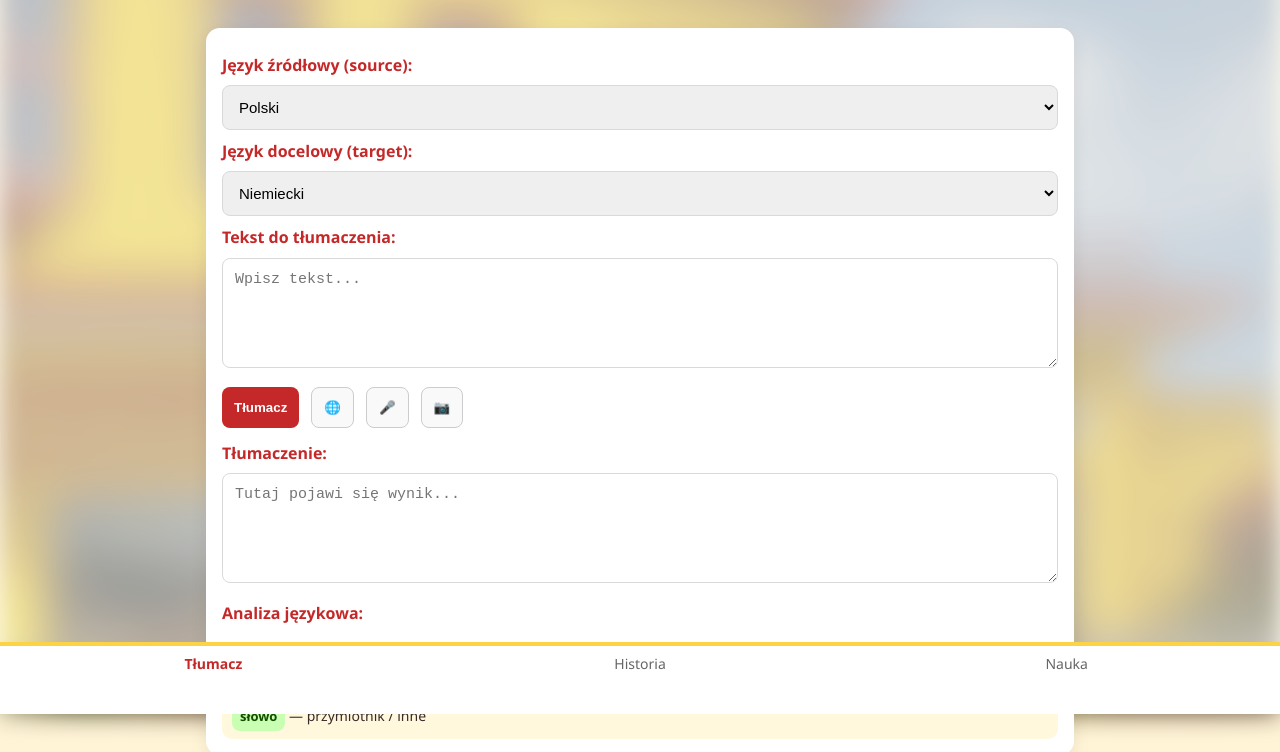
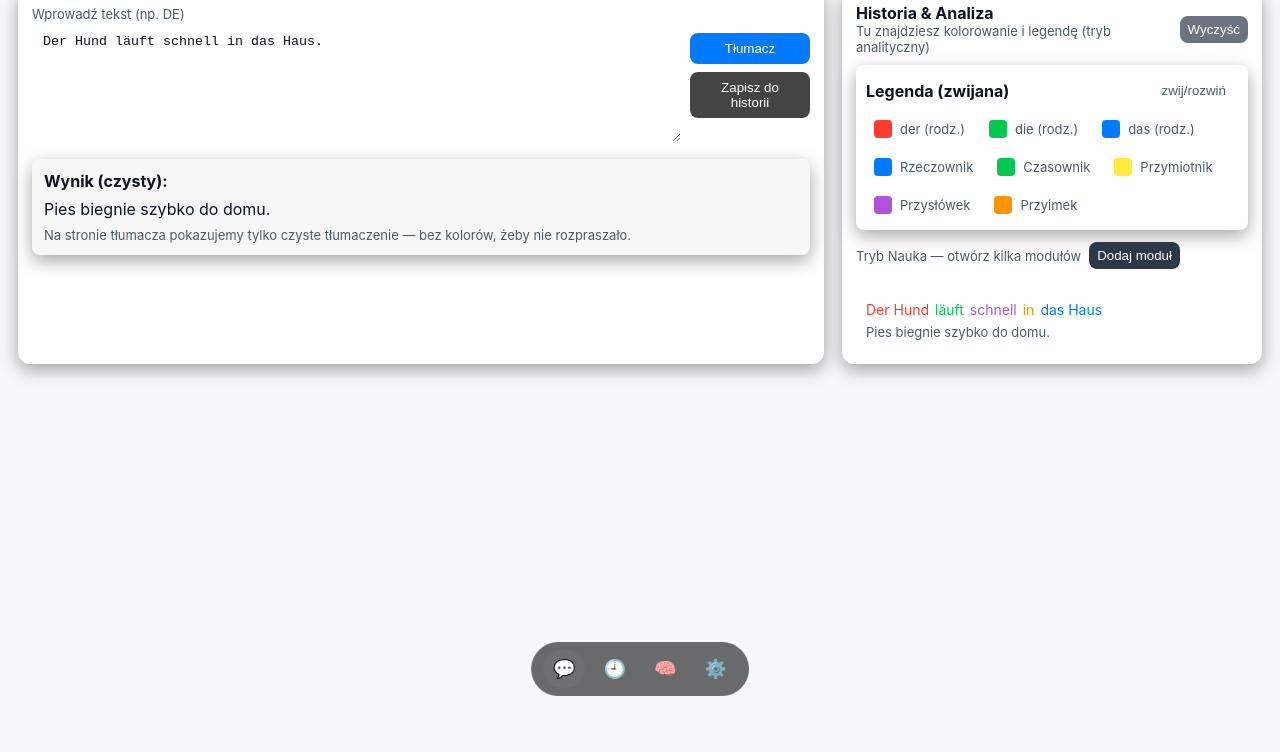
Before and after one commit to honoratakutyla02-glitch/Friweika-worktool-, a website: page index.html in a window 1280 px wide. Shown: the part 86-838 px from the top of the page. After the commit the page ends 800 px from the top, so only its background shows below. Drawn offline with Linux system fonts and the light colour scheme.

Commit message:
Update index.html

```diff
--- a/index.html
+++ b/index.html
@@ -1,419 +1,325 @@
-<!DOCTYPE html>
+<!doctype html>
 <html lang="pl">
 <head>
   <meta charset="utf-8" />
   <meta name="viewport" content="width=device-width,initial-scale=1" />
-<title>Friweika WorkTool — Prototype</title>
+  <title>Tłumacz — Minimalny Szablon (Historia + Nauka)</title>
+  <style>
+    :root{
+      --bg:#0f1113; /* dark bg by default */
+      --surface:#121315;
+      --text:#e6eef3;
+      --muted:#9aa6b2;
+      --accent:#007BFF;
 
-<style>
+      /* role colors (font colors, high contrast) */
+      --noun:#007BFF;   /* niebieski */
+      --verb:#00C851;   /* zielony */
+      --adj:#FFEB3B;    /* żółty (wyrazisty) */
+      --adv:#AF52DE;    /* fiolet */
+      --prep:#FF9500;   /* pomarańcz */
 
-/* ======== KOLORY FIRMOWE ======== */
-:root{
-  --fri-yellow:#FBD345;
-  --fri-red:#C52828;
-  --fri-orange:#F76C1F;
-  --fri-bg:#FFF4D6;
-  --text-dark:#3A2A2A;
+      /* determiner (rodzajniki) fixed mapping (A) */
+      --der:#FF3B30; /* czerwony */
+      --die:#00C851; /* zielony */
+      --das:#007BFF; /* niebieski */
 
-  --fri-red-dark:#9e1c1c;
+      --card:#0b0c0d;
+      --glass: rgba(255,255,255,0.02);
     }
 
-/* ======== RESET ======== */
-*{ box-sizing:border-box; }
-body{
-  margin:0;
-  background:var(--fri-bg);
-  font-family:Segoe UI, Roboto, Arial, sans-serif;
-  color:var(--text-dark);
-  position:relative;
-  min-height:100vh;
-  overflow-x:hidden;
+    /* Light mode override (prefers-color-scheme) */
+    @media (prefers-color-scheme: light){
+      :root{
+        --bg: #f6f8fa;
+        --surface: #ffffff;
+        --text: #0b1220;
+        --muted:#4b5b66;
+        --card:#ffffff;
+        --glass: rgba(11,18,32,0.03);
+      }
     }
 
-/* ======== TŁO Z BUDYNKIEM ======== */
-body::before{
-  content:"";
-  position:fixed;
-  inset:0;
-  background:url('assets/friweika-bg.jpg') center/cover no-repeat;
-  filter:blur(12px) brightness(0.9);
-  z-index:-2;
-}
+    *{box-sizing:border-box}
+    body{font-family:Inter, ui-sans-serif, system-ui, -apple-system, "Segoe UI", Roboto, "Helvetica Neue", Arial; margin:0; background:var(--bg); color:var(--text);}
 
-body::after{
-  content:"";
-  position:fixed;
-  inset:0;
-  background:rgba(255,255,255,0.55);
-  z-index:-1;
-}
+    header{padding:18px 20px; display:flex; gap:12px; align-items:center; border-bottom:1px solid rgba(255,255,255,0.03);}
+    header h1{font-size:16px; margin:0}
+    main{display:flex; gap:18px; padding:18px;}
 
-/* ======== HEADER ======== */
-header{
-  background:var(--fri-red);
-  padding:10px 16px;
-  display:flex;
-  align-items:center;
-  gap:14px;
-}
-header img{
-  height:60px;
-}
-header h1{
-  color:white;
-  margin:0;
-  font-size:22px;
-  font-weight:900;
-}
+    /* Left: translator */
+    .col{flex:1; min-width:300px}
+    .card{background:var(--card); padding:14px; border-radius:12px; box-shadow: 0 6px 18px rgba(0,0,0,0.35);}
 
-/* ======== CONTAINER ======== */
-.container{
-  max-width:900px;
-  margin:18px auto;
-  padding:16px;
-}
-.card{
-  background:#fff;
-  padding:16px;
-  border-radius:14px;
-  box-shadow:0 6px 18px rgba(0,0,0,.08);
-}
+    .translator .controls{display:flex; gap:8px; align-items:center}
+    textarea{width:100%; min-height:120px; padding:10px; border-radius:8px; border:1px solid rgba(255,255,255,0.03); background:var(--surface); color:var(--text);}
+    button{background:var(--accent); color:white; border:0; padding:8px 12px; border-radius:8px; cursor:pointer}
+    .result{margin-top:12px; padding:12px; background:var(--glass); border-radius:8px}
 
-/* ======== FORM ======== */
-label{
-  display:block;
-  margin:.6rem 0;
-  color:var(--fri-red);
-  font-weight:700;
-}
-select,textarea,input{
-  width:100%;
-  padding:12px;
-  border-radius:8px;
-  border:1px solid #d9d9d9;
-  font-size:15px;
-}
-textarea{ min-height:110px; }
+    /* History column (right) */
+    .history{width:420px}
+    .history .legend-toggle{display:flex; justify-content:space-between; align-items:center}
+    .legend{margin-top:8px; padding:10px; background:linear-gradient(180deg, rgba(255,255,255,0.02), rgba(255,255,255,0.01)); border-radius:8px}
+    .legend .swatches{display:flex; gap:8px; flex-wrap:wrap}
 
-/* ======== BUTTONY ======== */
-.controls{
-  display:flex;
-  gap:12px;
-  margin-top:14px;
-}
-.btn{
-  padding:12px;
-  border-radius:8px;
-  border:none;
-  cursor:pointer;
-  font-weight:700;
-}
-.btn-primary{
-  background:var(--fri-red);
-  color:#fff;
-}
-.btn-ghost{
-  background:#f9f9f9;
-  border:1px solid #ccc;
-}
+    .swatch{display:inline-flex; gap:8px; align-items:center; padding:6px 8px; border-radius:8px}
+    .swatch .box{width:18px; height:18px; border-radius:4px}
 
-/* ======== DÓŁ — NAWIGACJA ======== */
-.nav{
-  position:fixed;
-  left:0; right:0;
-  bottom:0;
-  height:72px;
-  background:#fff;
-  border-top:4px solid var(--fri-yellow);
-  display:flex;
-  z-index:20;
-}
-.nav .item{
-  flex:1;
-  text-align:center;
-  padding:8px;
-  color:#666;
-  cursor:pointer;
-  font-size:14px;
-}
-.nav .item.active{
-  color:var(--fri-red);
-  font-weight:700;
-}
+    /* token coloring styles */
+    .tok.noun{color:var(--noun)}
+    .tok.verb{color:var(--verb)}
+    .tok.adj{color:var(--adj)}
+    .tok.adv{color:var(--adv)}
+    .tok.prep{color:var(--prep)}
 
-/* ===== HISTORIA ===== */
-.history-item{
-  background:#fff;
-  padding:12px;
-  border-radius:10px;
-  margin-bottom:10px;
-}
-.small{ font-size:13px; color:#666; margin-top:8px; }
+    .tok.det-der{color:var(--der)}
+    .tok.det-die{color:var(--die)}
+    .tok.det-das{color:var(--das)}
 
-/* ===== LEGENDA ===== */
-.legend{
-  margin-top:12px;
-  padding:10px;
-  background:#fff8dd;
-  border-radius:10px;
-  font-size:14px;
-}
-.legend div{ margin:4px 0; }
+    /* combine classes on the same span when needed */
 
-/* ====== TAGI CZĘŚCI MOWY - MOCNIEJSZE KOLORY ====== */
-.parts{
-  display:flex;
-  gap:8px;
-  flex-wrap:wrap;
-  margin-top:8px;
-}
-.tag{
-  padding:6px 8px;
-  border-radius:8px;
-  font-size:13px;
-}
-.tag.n{ background:#b4e1ff; color:#003a66; font-weight:700; }
-.tag.v{ background:#ffccd5; color:#7d0010; font-weight:700; }
-.tag.a{ background:#c9ffb3; color:#144d00; font-weight:700; }
+    .history-list{margin-top:12px; display:flex; flex-direction:column; gap:12px;}
+    .history-item{padding:10px; border-radius:10px; background:linear-gradient(180deg, rgba(255,255,255,0.01), rgba(255,255,255,0.00))}
 
-/* ===== STOPKA (WERSJA B) ===== */
-.footer{
-  background:var(--fri-red-dark);
-  padding:18px 12px 26px;
-  margin-top:90px;
-  border-top:4px solid var(--fri-yellow);
-  text-align:center;
-  color:white;
-}
-.footer img{
-  width:160px;
-  display:block;
-  margin:0 auto 6px;
-  opacity:0.95;
-}
-.footer .note{
-  font-size:14px;
-  opacity:0.9;
-}
+    .bottom-nav{position:fixed; left:50%; transform:translateX(-50%); bottom:18px; display:flex; gap:8px; backdrop-filter: blur(6px); background:rgba(11,12,13,0.6); padding:8px 12px; border-radius:999px}
+    .nav-btn{padding:8px 10px; border-radius:999px; color:var(--text); background:transparent; border:0; font-size:18px; cursor:pointer}
+    .nav-btn.active{background:rgba(255,255,255,0.03)}
 
+    /* simple responsive */
+    @media (max-width:900px){ main{flex-direction:column} .history{width:100%} }
+
+    /* small helpers */
+    .muted{color:var(--muted); font-size:13px}
+    .hint{font-size:13px; color:var(--muted); margin-top:8px}
+
+    /* Nauka modules (can open many) */
+    .modules{display:flex; flex-direction:column; gap:8px}
+    .module{padding:10px; border-radius:8px; background:linear-gradient(180deg, rgba(255,255,255,0.01), rgba(255,255,255,0.00))}
+    .module .title{display:flex; justify-content:space-between; align-items:center}
+    .module .content{margin-top:8px}
   </style>
 </head>
-
 <body>
-
-<!-- ===== HEADER ===== -->
   <header>
-  <img src="assets/friweika-potato.png" alt="Friweika potato logo">
-  <h1>Friweika WorkTool — Prototype</h1>
+    <h1>Tłumacz — projekt (Tryb: tłumacz / historia / nauka)</h1>
   </header>
 
-<div class="container">
-
-  <!-- ===== TŁUMACZ ===== -->
-  <div class="card" id="translateCard">
-
-    <label>Język źródłowy (source):</label>
-    <select id="langFrom">
-      <option value="pl">Polski</option>
-      <option value="de">Niemiecki</option>
-      <option value="en">Angielski</option>
-    </select>
-
-    <label>Język docelowy (target):</label>
-    <select id="langTo">
-      <option value="de">Niemiecki</option>
-      <option value="pl">Polski</option>
-      <option value="en">Angielski</option>
-    </select>
-
-    <label>Tekst do tłumaczenia:</label>
-    <textarea id="sourceText" placeholder="Wpisz tekst..."></textarea>
-
+  <main>
+    <section class="col translator card">
       <div class="controls">
-      <button class="btn btn-primary" id="translateBtn">Tłumacz</button>
-      <button class="btn btn-ghost" id="googleBtn">🌐</button>
-      <button class="btn btn-ghost" id="micBtn">🎤</button>
-      <button class="btn btn-ghost" id="imgBtn">📷</button>
+        <div style="flex:1">
+          <label class="muted">Wprowadź tekst (np. DE)</label>
+          <textarea id="inputText" placeholder="Wklej zdanie po niemiecku...">Der Hund läuft schnell in das Haus.</textarea>
         </div>
-
-    <label style="margin-top:14px;">Tłumaczenie:</label>
-    <textarea id="translatedText" readonly placeholder="Tutaj pojawi się wynik..."></textarea>
-    <div class="small" id="debugNote"></div>
-
-    <!-- ===== ANALIZA ===== -->
-    <div style="margin-top:14px">
-      <label>Analiza językowa:</label>
-      <div id="analysis" class="parts"></div>
-
-      <div class="legend">
-        <div><span class="tag n">słowo</span> — rzeczownik</div>
-        <div><span class="tag v">słowo</span> — czasownik</div>
-        <div><span class="tag a">słowo</span> — przymiotnik / inne</div>
+        <div style="width:120px; display:flex; flex-direction:column; gap:8px">
+          <button id="translateBtn">Tłumacz</button>
+          <button id="saveHistoryBtn" style="background:#444;">Zapisz do historii</button>
         </div>
       </div>
 
+      <div class="result card" id="translationResult">
+        <strong>Wynik (czysty):</strong>
+        <div id="cleanTranslation" style="margin-top:8px; font-size:16px;">Pies biegnie szybko do domu.</div>
+        <div class="hint">Na stronie tłumacza pokazujemy tylko czyste tłumaczenie — bez kolorów, żeby nie rozpraszało.</div>
+      </div>
+    </section>
+
+    <aside class="history card">
+      <div class="legend-toggle">
+        <div>
+          <strong>Historia & Analiza</strong>
+          <div class="muted">Tu znajdziesz kolorowanie i legendę (tryb analityczny)</div>
+        </div>
+        <div style="text-align:right">
+          <button id="clearHistory" style="background:#6b7280; padding:6px 8px; border-radius:8px; border:0; color:white">Wyczyść</button>
+        </div>
       </div>
 
-  <div style="height:14px"></div>
-
-  <!-- ===== HISTORIA ===== -->
-  <div class="card" id="historyCard">
-    <h3>Historia tłumaczeń</h3>
-    <div id="historyList"></div>
+      <div class="legend card" style="margin-top:10px">
+        <div style="display:flex; justify-content:space-between; align-items:center">
+          <div><strong>Legenda (zwijana)</strong></div>
+          <div><button id="toggleLegend" style="background:transparent;border:0;color:var(--muted);cursor:pointer">zwij/rozwiń</button></div>
         </div>
 
-  <div style="height:80px"></div>
+        <div id="legendContent" style="margin-top:8px">
+          <div class="swatches">
+            <div class="swatch"><div class="box" style="background:var(--der)"></div><div class="muted">der (rodz.)</div></div>
+            <div class="swatch"><div class="box" style="background:var(--die)"></div><div class="muted">die (rodz.)</div></div>
+            <div class="swatch"><div class="box" style="background:var(--das)"></div><div class="muted">das (rodz.)</div></div>
 
+            <div class="swatch"><div class="box" style="background:var(--noun)"></div><div class="muted">Rzeczownik</div></div>
+            <div class="swatch"><div class="box" style="background:var(--verb)"></div><div class="muted">Czasownik</div></div>
+            <div class="swatch"><div class="box" style="background:var(--adj)"></div><div class="muted">Przymiotnik</div></div>
+            <div class="swatch"><div class="box" style="background:var(--adv)"></div><div class="muted">Przysłówek</div></div>
+            <div class="swatch"><div class="box" style="background:var(--prep)"></div><div class="muted">Przyimek</div></div>
+          </div>
+        </div>
       </div>
 
-<!-- ====== STOPKA WERSJA B ====== -->
-<div class="footer">
-  <img src="assets/friweika-logo.png" alt="Friweika logo">
-  <div class="note">Wersja testowa Friweika — Prototype</div>
+      <div style="margin-top:12px; display:flex; gap:8px; align-items:center">
+        <div class="muted">Tryb Nauka — otwórz kilka modułów</div>
+        <button id="addModule" style="background:#2d3748;padding:6px 8px;border-radius:8px;border:0;color:white;">Dodaj moduł</button>
       </div>
 
-<!-- ===== NAV ===== -->
-<div class="nav">
-  <div class="item active" data-tab="translate">Tłumacz</div>
-  <div class="item" data-tab="history">Historia</div>
-  <div class="item" data-tab="learn">Nauka</div>
+      <div class="modules" id="modulesArea" style="margin-top:10px">
+        <!-- dynamic modules appear here -->
       </div>
 
-<!-- ===== SCRIPT ===== -->
+      <div class="history-list" id="historyList">
+        <!-- history items appended here -->
+      </div>
+    </aside>
+  </main>
+
+  <div class="bottom-nav" role="navigation" aria-label="Dolna nawigacja">
+    <button class="nav-btn active" data-target="translator">💬</button>
+    <button class="nav-btn" data-target="history">🕘</button>
+    <button class="nav-btn" data-target="nauka">🧠</button>
+    <button class="nav-btn" data-target="settings">⚙️</button>
+  </div>
+
   <script>
+    /* --- Simple front-end logic ---
+       - Option A colors for determiners (der/die/das)
+       - History stores tokenized items with classes for visual analysis
+       - Translator page shows clean translation (no colors) by default
+       - Legend is collapsible
+       - Multiple "modules" can be added in Nauka and stay open
+       - Basic persistence: localStorage for history and modules
 
-// NAV
-const navItems=document.querySelectorAll('.nav .item');
-const translateCard=document.getElementById('translateCard');
-const historyCard=document.getElementById('historyCard');
+       Note: This is a minimal demo-ready single-file implementation meant
+       to be pasted into an index.html. You can extend tokenization and
+       morphological analysis by integrating a proper NLP library/server.
+    */
 
-navItems.forEach(it=>it.addEventListener('click',()=>{
-  navItems.forEach(x=>x.classList.remove('active'));
-  it.classList.add('active');
-  const tab=it.dataset.tab;
-  translateCard.style.display = tab==='translate'?'block':'none';
-  historyCard.style.display = tab==='history'?'block':'none';
-  if(tab==='history') renderHistory();
-}));
+    // determiner color map (option A)
+    const detMap = { der: 'det-der', die: 'det-die', das: 'det-das' };
 
-translateCard.style.display='block';
-historyCard.style.display='none';
-
-// Debug
-function setDebug(t){ document.getElementById('debugNote').textContent=t||''; }
-
-// TRANSLACJA
-document.getElementById('translateBtn').addEventListener('click',async()=>{
-  const q=document.getElementById('sourceText').value.trim();
-  const source=document.getElementById('langFrom').value;
-  const target=document.getElementById('langTo').value;
-  const out=document.getElementById('translatedText');
-  if(!q){ alert('Wpisz tekst.'); return; }
-
-  out.value='Tłumaczę...'; setDebug('');
-
-  try{
-    const res=await fetch('/api/translate',{
-      method:'POST',
-      headers:{'Content-Type':'application/json'},
-      body:JSON.stringify({q,source,target})
-    });
-    const j=await res.json();
-    if(j.ok && j.translation){
-      out.value=j.translation;
-      saveHistory(q,j.translation);
-      renderAnalysis(j.translation);
-    } else {
-      out.value='Błąd tłumaczenia.';
-      setDebug(JSON.stringify(j));
-    }
-  }catch(e){
-    out.value='Błąd połączenia z serwerem.';
-    setDebug(e.message);
-  }
-});
-
-// Google
-document.getElementById('googleBtn').addEventListener('click',()=>{
-  const txt=encodeURIComponent(document.getElementById('sourceText').value);
-  window.open(
-    'https://translate.google.com/?sl=auto&tl='+
-    document.getElementById('langTo').value+
-    '&text='+txt,
-    '_blank'
-  );
-});
-
-// Mikrofon
-let recognition;
-if('webkitSpeechRecognition'in window||'SpeechRecognition'in window){
-  const SR=window.SpeechRecognition||window.webkitSpeechRecognition;
-  recognition=new SR();
-  recognition.lang='pl-PL';
-  recognition.interimResults=false;
-  recognition.onresult=e=>{
-    const t=[...e.results].map(r=>r[0].transcript).join('');
-    document.getElementById('sourceText').value=t;
-  };
+    // simple role guesser (VERY naive): for demo only
+    function guessRole(word){
+      const w = word.toLowerCase().replace(/[.,!?;:"()]/g,'');
+      if(['in','auf','an','mit','für','zu','nach','unter','über','zwischen','ins'].includes(w)) return 'prep';
+      if(['schnell','langsam','gerne','heute'].includes(w)) return 'adv';
+      if(['ist','hat','läuft','geht','kommt','sieht','macht','sagt','läuft','laufen'].includes(w)) return 'verb';
+      if(['schön','groß','klein','schnell'].includes(w)) return 'adj';
+      // fallback: treat capitalized words as nouns (German nouns capitalized)
+      if(word[0] && word[0] === word[0].toUpperCase()) return 'noun';
+      return 'noun';
     }
 
-document.getElementById('micBtn').addEventListener('click',()=>{
-  if(!recognition){ alert('Brak wsparcia mikrofonu.'); return; }
-  recognition.start();
-});
+    // join determiner with following token into one span
+    function tokenizeAndStyle(sentence){
+      const parts = sentence.split(/\s+/).filter(Boolean);
+      const tokens = [];
+      for(let i=0;i<parts.length;i++){
+        const p = parts[i];
+        const plain = p.replace(/[.,!?;:]+$/,'');
+        const trailing = p.slice(plain.length);
+        const lower = plain.toLowerCase();
+        if(detMap[lower] && parts[i+1]){
+          // combine det + next word
+          const next = parts[i+1];
+          const combined = plain + ' ' + next.replace(/[.,!?;:]+$/,'');
+          const role = guessRole(next);
+          tokens.push({text:combined + (trailing||''), classes: ['tok', role, detMap[lower]]});
+          i++; // skip next
+        } else {
+          const role = guessRole(plain);
+          tokens.push({text: plain + (trailing||''), classes: ['tok', role]});
+        }
+      }
+      return tokens;
+    }
 
-// Zdjęcia (placeholder)
-document.getElementById('imgBtn').addEventListener('click',()=>{
-  alert('OCR dojdzie później :)');
-});
+    function renderTokensAsHtml(tokens){
+      return tokens.map(t=>{
+        const cls = t.classes.join(' ');
+        return `<span class="${cls}" style="margin-right:6px">${escapeHtml(t.text)}</span>`;
+      }).join('');
+    }
 
-// HISTORIA
-function saveHistory(i,o){
-  const list=JSON.parse(localStorage.getItem('fri_history')||'[]');
-  list.unshift({i,o,date:new Date().toLocaleString()});
-  localStorage.setItem('fri_history',JSON.stringify(list));
+    function escapeHtml(s){ return s.replace(/&/g,'&amp;').replace(/</g,'&lt;').replace(/>/g,'&gt;'); }
+
+    // History management
+    const historyKey = 'app_history_v1';
+    function loadHistory(){
+      try{ return JSON.parse(localStorage.getItem(historyKey) || '[]'); }catch(e){return []}
+    }
+    function saveHistory(hist){ localStorage.setItem(historyKey, JSON.stringify(hist)); }
+
+    function appendHistoryItem(sentence, translation){
+      const hist = loadHistory();
+      const tokens = tokenizeAndStyle(sentence);
+      hist.unshift({src:sentence, translation, tokens});
+      if(hist.length>100) hist.pop();
+      saveHistory(hist);
+      renderHistory();
     }
 
     function renderHistory(){
-  const list=JSON.parse(localStorage.getItem('fri_history')||'[]');
-  const box=document.getElementById('historyList');
-  box.innerHTML='';
-  if(!list.length){ box.innerHTML='<p>Brak historii.</p>'; return; }
-  list.forEach(it=>{
-    const el=document.createElement('div');
-    el.className='history-item';
-    el.innerHTML=
-      `<div style="font-size:13px;font-weight:700">${it.date}</div>
-       <div><b>Wejście:</b> ${it.i}</div>
-       <div><b>Wyjście:</b> ${it.o}</div>`;
-    box.appendChild(el);
+      const list = document.getElementById('historyList');
+      list.innerHTML='';
+      const hist = loadHistory();
+      hist.forEach((item, idx)=>{
+        const el = document.createElement('div'); el.className='history-item';
+        el.innerHTML = `<div style="font-size:14px">${renderTokensAsHtml(item.tokens)}</div>
+                        <div class="muted" style="margin-top:6px">${escapeHtml(item.translation)}</div>`;
+        list.appendChild(el);
       });
     }
 
-// ANALIZA
-function renderAnalysis(t){
-  const out=document.getElementById('analysis');
-  out.innerHTML='';
-  if(!t) return;
-  const words=t.split(/[\s,.;!?]+/).filter(w=>w.length>1);
-  words.forEach(w=>{
-    const cls=detectPOS(w);
-    const el=document.createElement('span');
-    el.className='tag '+cls;
-    el.textContent=w;
-    out.appendChild(el);
+    // basic UI wiring
+    document.getElementById('translateBtn').addEventListener('click', ()=>{
+      // NOTE: Replace this with real translation call if available. For demo, do a fake mapping.
+      const src = document.getElementById('inputText').value.trim();
+      // fake translator: just replace some words
+      const fake = src.replace(/Hund/,'Pies').replace(/läuft/,'biegnie').replace(/schnell/,'szybko').replace(/Haus/,'dom').replace(/in das/,'do');
+      document.getElementById('cleanTranslation').textContent = fake;
     });
-}
 
-function detectPOS(w){
-  const lw=w.toLowerCase();
-  if(/[0-9]/.test(lw)) return 'n';
-  if(lw.endsWith('ć')||lw.endsWith('ed')||lw.endsWith('en')||lw.endsWith('ing')) return 'v';
-  if(lw.endsWith('y')||lw.endsWith('a')||lw.endsWith('e')||lw.endsWith('o')) return 'n';
-  return 'a';
-}
+    document.getElementById('saveHistoryBtn').addEventListener('click', ()=>{
+      const src = document.getElementById('inputText').value.trim();
+      const trans = document.getElementById('cleanTranslation').textContent.trim();
+      if(src) appendHistoryItem(src, trans);
+    });
+
+    document.getElementById('clearHistory').addEventListener('click', ()=>{ if(confirm('Czy na pewno wyczyścić historię?')){ localStorage.removeItem(historyKey); renderHistory(); }});
+
+    // legend toggle
+    document.getElementById('toggleLegend').addEventListener('click', ()=>{
+      const c = document.getElementById('legendContent');
+      c.style.display = (c.style.display==='none')? 'block':'none';
+    });
+
+    // modules (Nauka) - allow many open
+    const modulesArea = document.getElementById('modulesArea');
+    let moduleCount = 0;
+    document.getElementById('addModule').addEventListener('click', ()=>{
+      const id = 'mod_' + (++moduleCount);
+      const el = document.createElement('div'); el.className='module card'; el.id = id;
+      el.innerHTML = `<div class="title"><strong>Moduł ${moduleCount}</strong><div><button data-close class="muted">Zamknij</button></div></div><div class="content">Tutaj materiały do nauki — możesz otworzyć kilka jednocześnie. (Przykładowo: fiszki, testy, statystyki)</div>`;
+      modulesArea.appendChild(el);
+      el.querySelector('[data-close]').addEventListener('click', ()=> el.remove());
+    });
+
+    // bottom nav switching (visual only) - shows which area is active
+    const navBtns = document.querySelectorAll('.nav-btn');
+    navBtns.forEach(b=> b.addEventListener('click', ()=>{
+      navBtns.forEach(x=>x.classList.remove('active'));
+      b.classList.add('active');
+      const t = b.dataset.target;
+      // simple focus behaviour: scroll to section
+      if(t==='translator') window.scrollTo({top:0, behavior:'smooth'});
+      if(t==='history') { document.querySelector('.history').scrollIntoView({behavior:'smooth'}); }
+      if(t==='nauka') { document.getElementById('addModule').scrollIntoView({behavior:'smooth'}); }
+    }));
+
+    // initial render
+    renderHistory();
+
+    // Seed a sample history item if empty
+    if(loadHistory().length===0){ appendHistoryItem('Der Hund läuft schnell in das Haus.','Pies biegnie szybko do domu.'); }
 
   </script>
-
 </body>
 </html>
```
Lines whose indentation alone changed are shown as unchanged.
